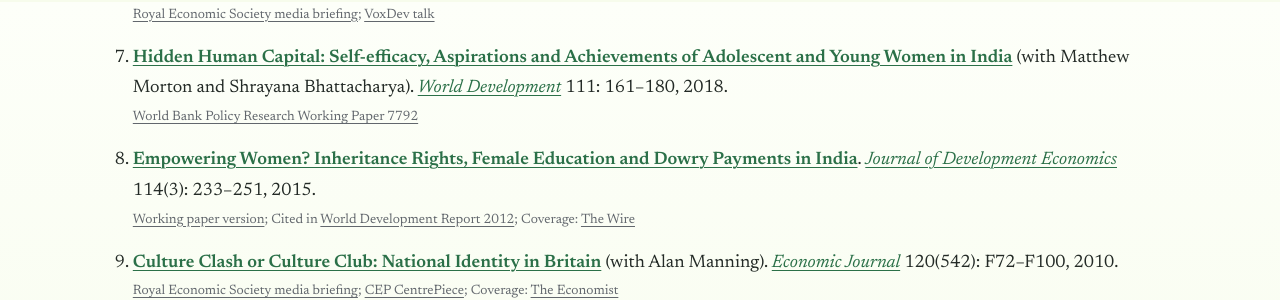
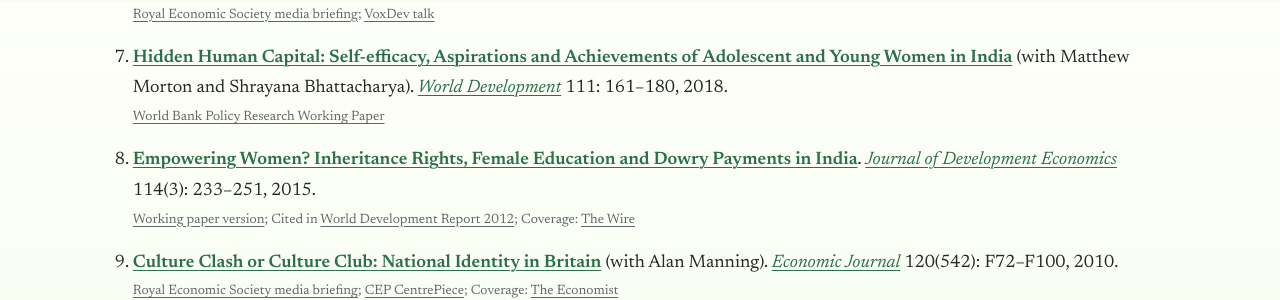
Before and after one commit to sanchariroym/sanchariroym.github.io, a Jekyll site: the page built from research.md, in a window 1280 px wide and 900 px high, scrolled down 748 px. Shown: the part 150-450 px from the top of the window. Built offline with Jekyll 4.4.1, drawn with Linux system fonts in a browser that asks for light colours.

Commit message:
Hidden Human Capital: shorten World Bank label
Co-Authored-By: Claude Opus 5.5 <noreply@anthropic.com>
Claude-Session: https://claude.ai/code/session_01BVddaAtzbXtbz8eDZN5RwJ

```diff
--- a/research.md
+++ b/research.md
@@ -35,7 +35,7 @@ description: "Publications and working papers by Sanchari Roy on gender, inherit
    - [Royal Economic Society media briefing](https://www.res.org.uk/resources-page/incentive-pay-helping-to-equalise-access-to-information-in-rural-india.html); [VoxDev talk](https://voxdev.org/topic/health/using-incentives-motivate-knowledge-agents-evidence-india)
 
 7. **[Hidden Human Capital: Self-efficacy, Aspirations and Achievements of Adolescent and Young Women in India]({{ "/assets/papers/roy-morton-bhattacharya-2018-hidden-human-capital-wd.pdf" | relative_url }})** (with Matthew Morton and Shrayana Bhattacharya). *[World Development](https://www.sciencedirect.com/journal/world-development)* 111: 161–180, 2018.
-   - [World Bank Policy Research Working Paper 7792](https://openknowledge.worldbank.org/entities/publication/501d4171-da8a-5fb0-bf8a-f165d3fdca2c)
+   - [World Bank Policy Research Working Paper](https://openknowledge.worldbank.org/entities/publication/501d4171-da8a-5fb0-bf8a-f165d3fdca2c)
 
 8. **[Empowering Women? Inheritance Rights, Female Education and Dowry Payments in India]({{ "/assets/papers/roy-2015-empowering-women-jde.pdf" | relative_url }})**. *[Journal of Development Economics](https://www.sciencedirect.com/journal/journal-of-development-economics)* 114(3): 233–251, 2015.
    - [Working paper version]({{ "/assets/papers/roy-2011-empowering-women-cage-wp.pdf" | relative_url }}); Cited in [World Development Report 2012](https://openknowledge.worldbank.org/entities/publication/51c285f6-0200-590c-97d3-95b937be3271); Coverage: [The Wire](https://thewire.in/225464/an-unpleasant-truth-underlies-gender-discrimination-in-india/)
```
